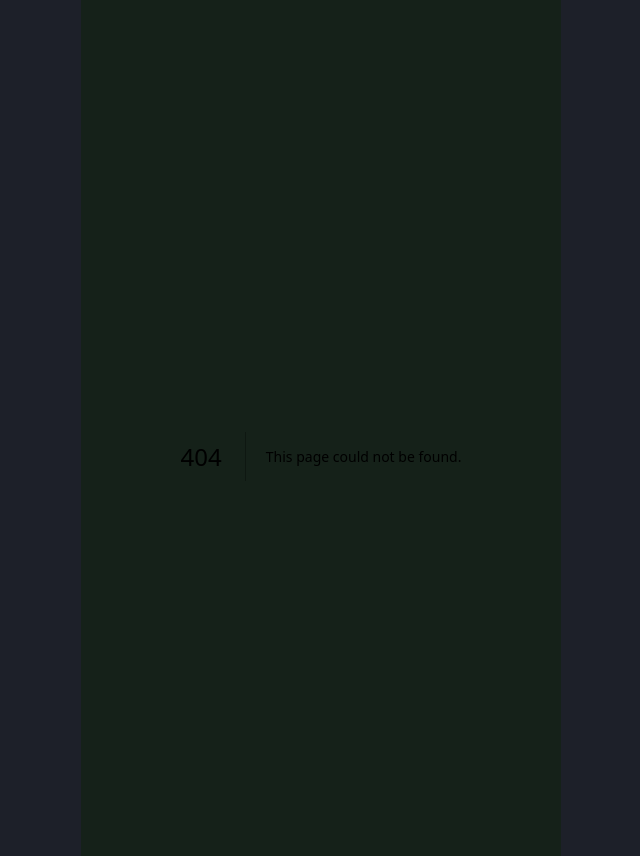
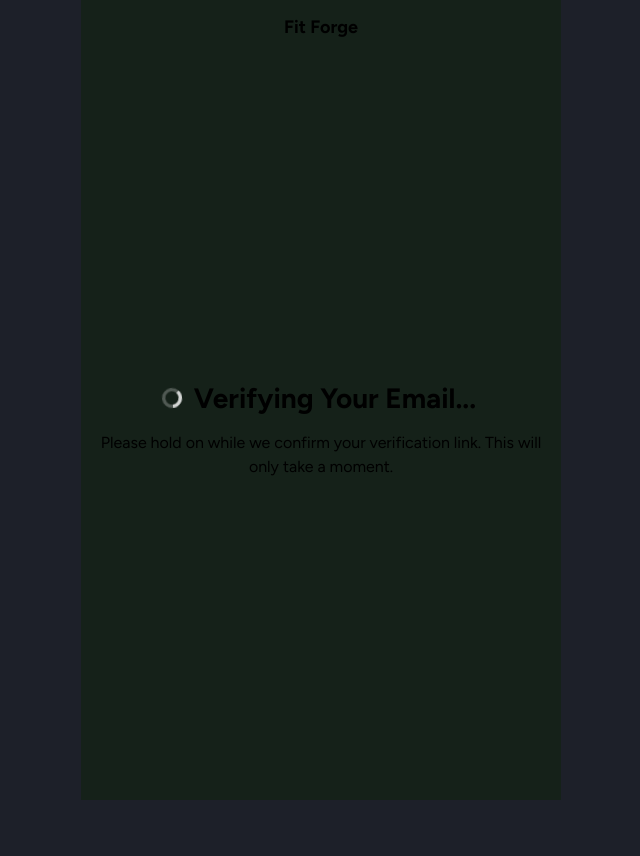
Before and after one commit to Christian-007/fit-forge-nextjs, a Next.js app: page /email-verification in a window 1280 px wide. Before the commit this address had no page. Shown: the whole page, without its empty margins (319-959 px from the left). After the commit the page ends 800 px from the top, so only its background shows below. Built offline with nearby package versions, Linux system fonts and the light colour scheme.

Commit message:
feat: create email verification loading page

```diff
--- /dev/null
+++ b/app/email-verification/page.tsx
@@ -0,0 +1,27 @@
+'use client';
+
+import { LoadingIndicator } from '@/app/login/components/loading/loading';
+import { TopbarConfig } from '@/app/shared/components';
+import { TopbarConfigSetter } from '@/app/shared/components/topbar/topbar-config-setter';
+
+const topbarConfig: TopbarConfig = {
+  center: 'Fit Forge',
+};
+
+export default function Page() {
+  return (
+    <>
+      <TopbarConfigSetter config={topbarConfig} />
+      <div className="flex h-[calc(100vh-56px)] flex-col items-center justify-center">
+        <div className="px-4">
+          <h1 className="text-center text-[28px] font-bold">
+            <LoadingIndicator text="Verifying Your Email..." />
+          </h1>
+          <p className="mt-3 text-center">
+            Please hold on while we confirm your verification link. This will only take a moment.
+          </p>
+        </div>
+      </div>
+    </>
+  );
+}
```
